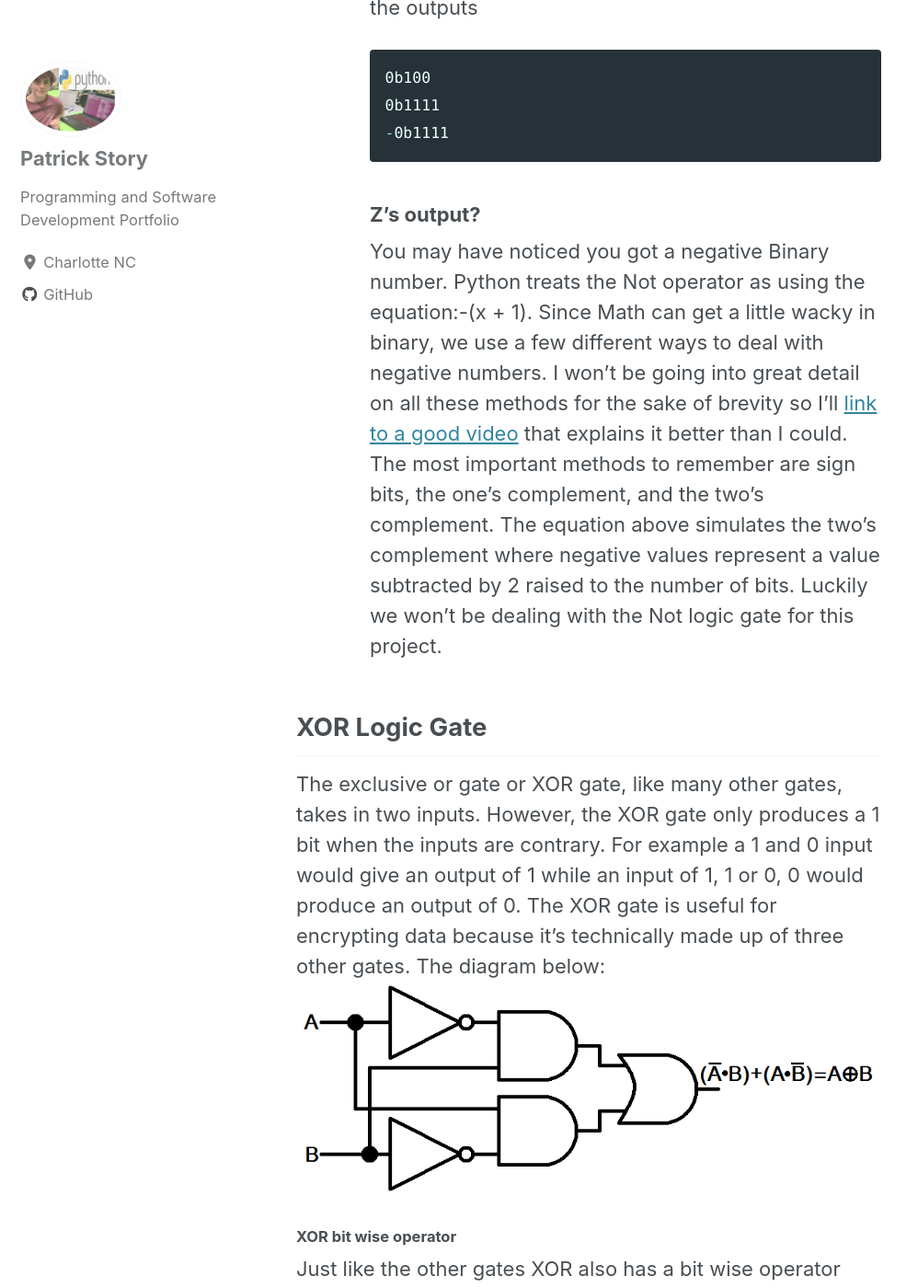
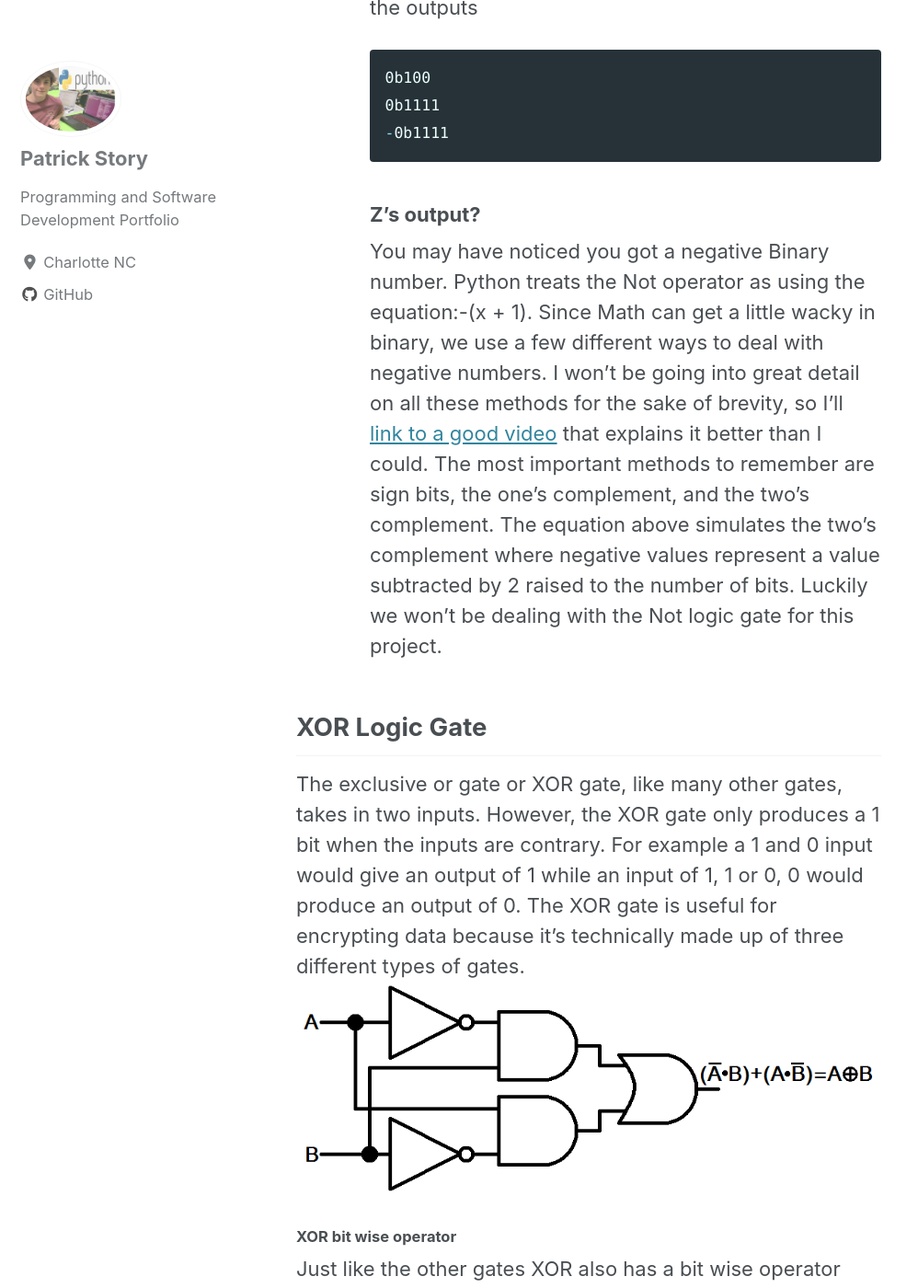
Before and after one commit to Patchyst/Patchyst.github.io, a Jekyll site: the page built from _posts/2019-08-10-binaryintro.md, in a window 1280 px wide and 1400 px high, scrolled down 5260 px. Shown: the whole window at 92% size, without its empty margins (0-998 px from the left). Built offline with Jekyll 4.4.1, drawn with Linux system fonts in a browser that asks for light colours; cached includes are drawn as plain includes; nearby versions of some CDN libraries.

Commit message:
Updating Binary page

````diff
--- a/_posts/2019-08-10-binaryintro.md
+++ b/_posts/2019-08-10-binaryintro.md
@@ -78,10 +78,10 @@ If you used the same variables as me you should get the outputs
   -0b1111
 ```
 ### Z's output?
-You may have noticed you got a negative Binary number. Python treats the Not operator as using the equation:-(x + 1). Since Math can get a little wacky in binary, we use a few different ways to deal with negative numbers. I won't be going into great detail on all these methods for the sake of brevity so I'll [link to a good video](https://www.youtube.com/watch?v=4qH4unVtJkE) that explains it better than I could. The most important methods to remember are sign bits, the one's complement, and the two's complement. The equation above simulates the two's complement where negative values represent a value subtracted by 2 raised to the number of bits. Luckily we won't be dealing with the Not logic gate for this project.
+You may have noticed you got a negative Binary number. Python treats the Not operator as using the equation:-(x + 1). Since Math can get a little wacky in binary, we use a few different ways to deal with negative numbers. I won't be going into great detail on all these methods for the sake of brevity, so I'll [link to a good video](https://www.youtube.com/watch?v=4qH4unVtJkE) that explains it better than I could. The most important methods to remember are sign bits, the one's complement, and the two's complement. The equation above simulates the two's complement where negative values represent a value subtracted by 2 raised to the number of bits. Luckily we won't be dealing with the Not logic gate for this project.
 
 ## XOR Logic Gate
-The exclusive or gate or XOR gate, like many other gates, takes in two inputs. However, the XOR gate only produces a 1 bit when the inputs are contrary. For example a 1 and 0 input would give an output of 1 while an input of 1, 1 or 0, 0 would produce an output of 0. The XOR gate is useful for encrypting data because it's technically made up of three other gates. The diagram below:
+The exclusive or gate or XOR gate, like many other gates, takes in two inputs. However, the XOR gate only produces a 1 bit when the inputs are contrary. For example a 1 and 0 input would give an output of 1 while an input of 1, 1 or 0, 0 would produce an output of 0. The XOR gate is useful for encrypting data because it's technically made up of three different types of gates.
 ![XOR-gate](/images/xorgate.jpg){:class="img-responsive"}
 #### XOR bit wise operator
 Just like the other gates XOR also has a bit wise operator which can be used as such:
````
